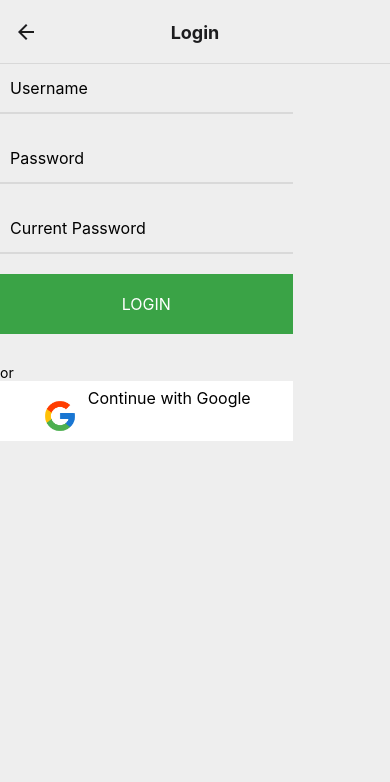
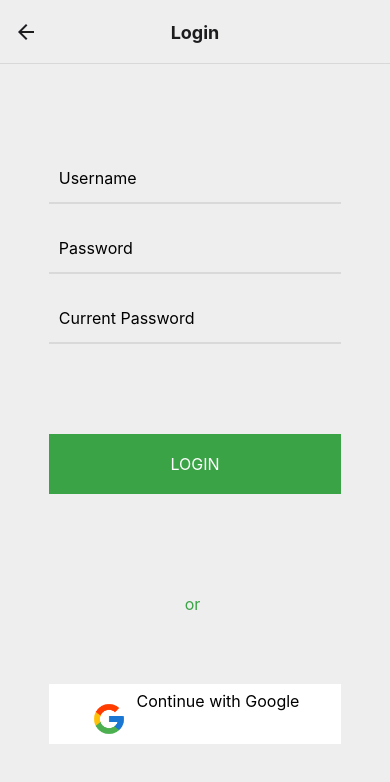
Before and after one commit to khaled-bissani/shelves-tracker, a React Native app in the folder supermarket-frontend/: screen /Login in a window 390 px wide. Shown: the top 782 px of the page. Built offline with nearby package versions, Linux system fonts and the light colour scheme.

Commit message:
Frontend <> Supermarket frontend: styling the login page

```diff
--- a/supermarket-frontend/src/pages/login/Login.js
+++ b/supermarket-frontend/src/pages/login/Login.js
@@ -2,19 +2,19 @@ import { Text, View } from "react-native";
 import Buttons from "../../components/Button/Buttons";
 import GoogleButton from "../../components/GoogleButton/GoogleButton";
 import InputField from "../../components/InputField/InputField";
-import { colors, fonts } from "../../constants/palette";
+import { colors } from "../../constants/palette";
 import styles from "./styles";
 
 const Login = () => {
     return(
-        <View>
-            <View>
+        <View style={styles.login}>
+            <View style={styles.inputs}>
                 <InputField type={"default"} placeholder={"Username"}/>
                 <InputField type={"default"} secureTextEntry={true} placeholder={"Password"}/>
                 <InputField type={"default"} secureTextEntry={true} placeholder={"Current Password"}/>
             </View>
             <Buttons text={'LOGIN'} color={colors.primary}/>
-            <Text>or</Text>
+            <Text style={styles.text}>or</Text>
             <GoogleButton text={'Continue with Google'}/>
         </View>
     )
--- a/supermarket-frontend/src/pages/login/styles.js
+++ b/supermarket-frontend/src/pages/login/styles.js
@@ -2,5 +2,21 @@ import { StyleSheet } from 'react-native';
 import {colors, fonts} from '../../constants/palette';
 
 export default StyleSheet.create({
-
+    login: {
+        flex:1,
+        flexDirection:'column',
+        justifyContent:'space-evenly',
+        alignItems:'center'
+    },
+    inputs:{
+        width:'100%',
+        justifyContent:'space-around',
+        alignItems:'center',
+        marginTop:20
+    },
+    text:{
+        color:colors.primary,
+        fontSize: fonts.text,
+        paddingRight:5
+    },
 })
```
